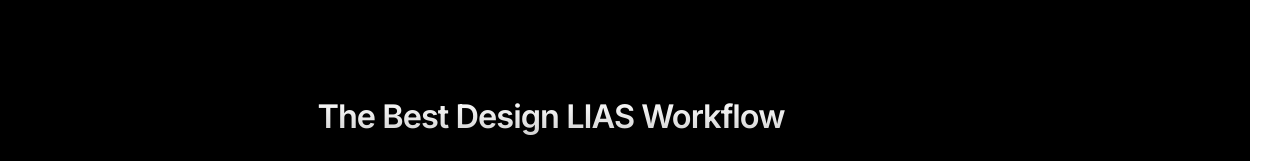
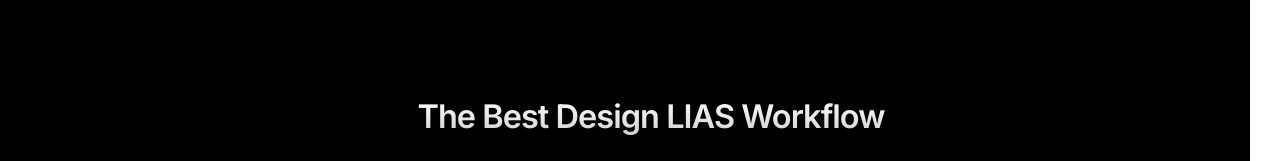
Before and after one commit to lightyagami1427/LIAS4DESIGN, a website built with Parcel: page index.html in a window 1280 px wide. Shown: the part 905-1066 px from the top of the page. Built offline with nearby package versions, Linux system fonts and the light colour scheme.

Commit message:
Update index.html

```diff
--- a/index.html
+++ b/index.html
@@ -109,7 +109,7 @@
       </div>
       <div id = "Features" class="frame-parent2">
         <div class="the-lias-workflow-wrapper">
-          <div style="margin-left:-200px;width:600px" class="the-lias-workflow">The Best Design LIAS Workflow</div>
+          <div style="margin-left:-100px;width:600px" class="the-lias-workflow">The Best Design LIAS Workflow</div>
         </div>
         <div class="frame-inner"></div>
         <div class="rectangle-parent">
```
